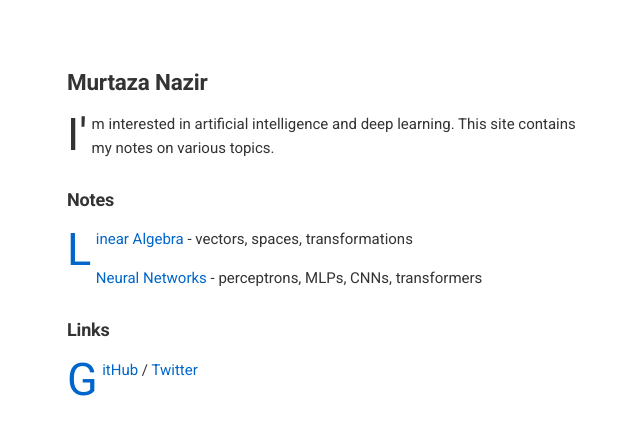
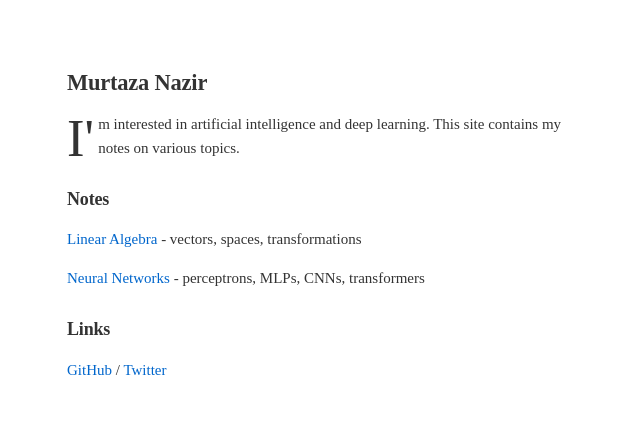
Before and after one commit to themurtazanazir/themurtazanazir.github.io, an MkDocs documentation site: the page built from docs/index.md, in a window 1280 px wide. Shown: the top 435 px of the page, without its empty margins (192-832 px from the left). Built offline with MkDocs 1.6.1 and Material for MkDocs 9.7.7, drawn with Linux system fonts in a browser that asks for light colours.

Commit message:
Fix font and drop cap styling
- Force Times New Roman font with !important
- Remove automatic drop caps after all headings
- Create manual .drop-cap class for selective use
- Enable attr_list extension for HTML classes in markdown
- Add example drop cap on index page

```diff
--- a/docs/index.md
+++ b/docs/index.md
@@ -1,6 +1,6 @@
 # Murtaza Nazir
 
-I'm interested in artificial intelligence and deep learning. This site contains my notes on various topics.
+<p class="drop-cap">I'm interested in artificial intelligence and deep learning. This site contains my notes on various topics.</p>
 
 ## Notes
 
--- a/docs/stylesheets/extra.css
+++ b/docs/stylesheets/extra.css
@@ -67,6 +67,7 @@ body {
 
 /* Typography - simple and small */
 .md-typeset {
+  font-family: "Times New Roman", Times, serif !important;
   font-size: 15px;
   line-height: 1.6;
   color: var(--warm-text);
@@ -131,15 +132,15 @@ body {
   text-align: left;
 }
 
-/* Drop cap - first letter of first paragraph after heading */
-.md-typeset h1 + p::first-letter,
-.md-typeset h2 + p::first-letter {
-  font-size: 3em;
-  line-height: 0.9;
+/* Drop cap - manual class you can apply in HTML */
+.drop-cap::first-letter {
+  font-size: 3.5em;
+  line-height: 0.85;
   float: left;
-  margin-right: 0.1em;
-  margin-top: 0.05em;
+  margin-right: 0.08em;
+  margin-top: 0.08em;
   font-weight: 400;
+  font-family: "Times New Roman", Times, serif;
 }
 
 /* Code blocks */
--- a/mkdocs.yml
+++ b/mkdocs.yml
@@ -16,7 +16,7 @@ theme:
 # Extensions
 markdown_extensions:
   - footnotes
-  # - attr_list
+  - attr_list
   - pymdownx.arithmatex:
       generic: true
   # - pymdownx.superfences
```
